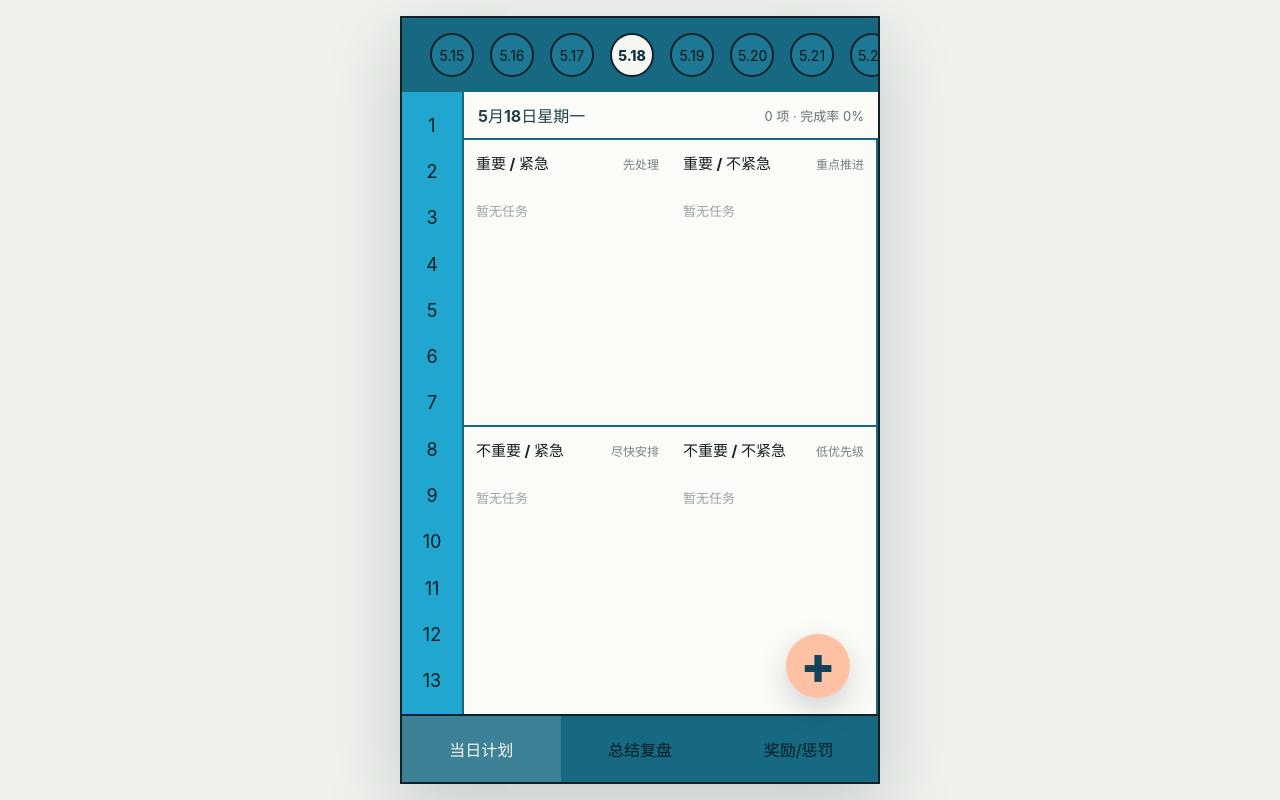
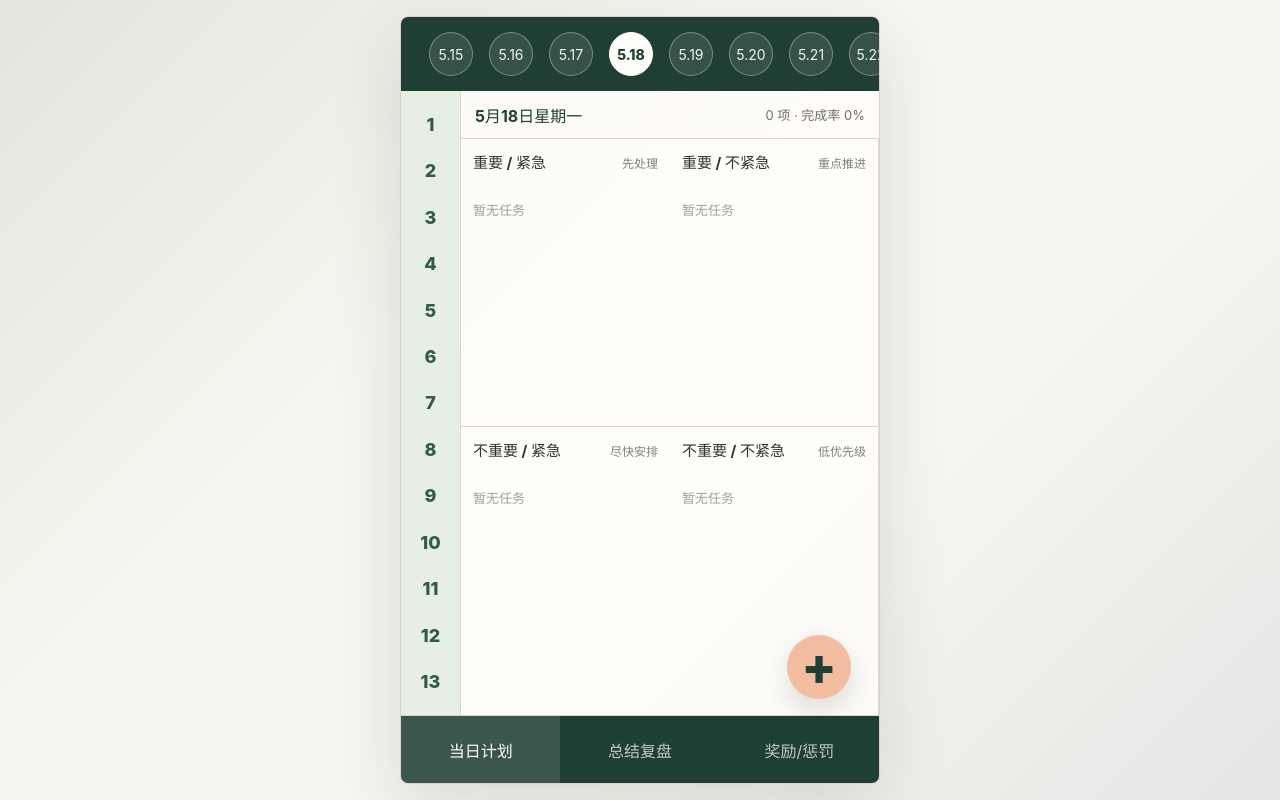
Before and after one commit to Mins-37/time-manager-app, a React (Vite) app: page / in a window 1280 px wide. Built offline with nearby package versions, Linux system fonts and the light colour scheme.

Commit message:
Refine planner board colors

```diff
--- a/src/App.css
+++ b/src/App.css
@@ -3,8 +3,11 @@
   display: grid;
   place-items: center;
   padding: 16px;
-  background: #eef1ec;
-  color: #172025;
+  background:
+    linear-gradient(135deg, rgba(81, 115, 91, 0.12), transparent 36%),
+    linear-gradient(315deg, rgba(55, 101, 135, 0.1), transparent 34%),
+    #f7f5ef;
+  color: #202326;
 }
 
 .phone-shell {
@@ -14,10 +17,21 @@
   width: min(480px, 100%);
   height: min(860px, calc(100vh - 32px));
   min-height: 640px;
-  border: 2px solid #10212a;
-  background: #f7f7f2;
+  border: 1px solid #d9d3c8;
+  border-radius: 8px;
+  background: #fffdfa;
   overflow: hidden;
-  box-shadow: 0 24px 70px rgba(22, 35, 42, 0.18);
+  box-shadow: 0 24px 70px rgba(45, 49, 43, 0.14);
+}
+
+.phone-shell::before {
+  content: '';
+  position: absolute;
+  inset: 74px 0 68px;
+  pointer-events: none;
+  background:
+    linear-gradient(135deg, rgba(81, 115, 91, 0.08), transparent 42%),
+    linear-gradient(315deg, rgba(141, 81, 73, 0.05), transparent 38%);
 }
 
 button,
@@ -27,12 +41,14 @@ select {
 }
 
 .date-rail {
+  position: relative;
+  z-index: 1;
   display: flex;
   align-items: center;
   gap: 16px;
   overflow-x: auto;
   padding: 14px 28px;
-  background: #176982;
+  background: #203f34;
   scrollbar-width: none;
 }
 
@@ -44,10 +60,10 @@ select {
   flex: 0 0 44px;
   width: 44px;
   height: 44px;
-  border: 2px solid #10212a;
+  border: 1px solid rgba(255, 253, 250, 0.32);
   border-radius: 50%;
-  background: #1d7893;
-  color: #07191f;
+  background: rgba(255, 253, 250, 0.1);
+  color: #eef4ed;
   cursor: pointer;
 }
 
@@ -57,12 +73,15 @@ select {
 }
 
 .date-chip.is-selected {
-  background: #f7f7f2;
-  color: #0f3441;
+  border-color: #fffdfa;
+  background: #fffdfa;
+  color: #203f34;
   font-weight: 800;
 }
 
 .tab-content {
+  position: relative;
+  z-index: 1;
   min-height: 0;
   overflow: hidden;
 }
@@ -76,21 +95,23 @@ select {
 .time-rail {
   display: grid;
   grid-template-rows: repeat(13, 1fr);
-  background: #20a6cf;
+  border-right: 1px solid #ddd7ca;
+  background: #e7efe4;
   padding: 10px 0;
 }
 
 .time-slot {
   border: 0;
   background: transparent;
-  color: #061d25;
+  color: #315b43;
   font-size: 18px;
+  font-weight: 800;
   text-align: center;
   cursor: pointer;
 }
 
 .time-slot:hover {
-  background: rgba(255, 255, 255, 0.18);
+  background: rgba(49, 91, 67, 0.09);
 }
 
 .quadrant-board {
@@ -99,8 +120,7 @@ select {
   grid-template-columns: repeat(2, minmax(0, 1fr));
   grid-template-rows: 48px repeat(2, minmax(0, 1fr));
   min-width: 0;
-  border-left: 2px solid #176982;
-  background: #fbfbf7;
+  background: rgba(255, 253, 250, 0.78);
 }
 
 .day-summary {
@@ -111,8 +131,8 @@ select {
   gap: 12px;
   min-width: 0;
   padding: 0 14px;
-  border-bottom: 2px solid #176982;
-  color: #24414a;
+  border-bottom: 1px solid #ddd7ca;
+  color: #203f34;
 }
 
 .day-summary strong,
@@ -123,7 +143,7 @@ select {
 }
 
 .day-summary span {
-  color: #627077;
+  color: #68706d;
   font-size: 13px;
 }
 
@@ -131,9 +151,10 @@ select {
   min-width: 0;
   min-height: 0;
   padding: 12px;
-  border-right: 2px solid #176982;
-  border-bottom: 2px solid #176982;
+  border-right: 1px solid #ddd7ca;
+  border-bottom: 1px solid #ddd7ca;
   overflow: auto;
+  background: rgba(255, 253, 250, 0.64);
 }
 
 .quadrant:nth-of-type(2n + 1) {
@@ -155,10 +176,11 @@ select {
 .quadrant-heading h2 {
   margin: 0;
   font-size: 15px;
+  color: #303330;
 }
 
 .quadrant-heading span {
-  color: #758087;
+  color: #7d827b;
   font-size: 12px;
 }
 
@@ -169,7 +191,7 @@ select {
 
 .quadrant-empty {
   margin: 18px 0 0;
-  color: #9ba3a7;
+  color: #9aa19a;
   font-size: 13px;
 }
 
@@ -179,14 +201,15 @@ select {
   gap: 6px;
   align-items: center;
   padding: 8px;
-  border: 1px solid #d7ddd7;
+  border: 1px solid #ddd7ca;
   border-radius: 7px;
-  background: #ffffff;
+  background: rgba(255, 253, 250, 0.92);
+  box-shadow: 0 8px 18px rgba(45, 49, 43, 0.05);
 }
 
 .plan-task.is-done {
-  background: #eef2eb;
-  color: #7a8581;
+  background: #f0eee7;
+  color: #787d77;
 }
 
 .task-check,
@@ -201,9 +224,9 @@ select {
 .task-check {
   width: 24px;
   height: 24px;
-  border: 2px solid #176982;
+  border: 2px solid #9aa398;
   border-radius: 50%;
-  color: #176982;
+  color: #203f34;
   font-weight: 900;
 }
 
@@ -224,7 +247,7 @@ select {
 }
 
 .task-card-content small {
-  color: #6e7d82;
+  color: #68706d;
 }
 
 .task-delete {
@@ -241,33 +264,39 @@ select {
   height: 64px;
   border: 0;
   border-radius: 50%;
-  background: #ffc1a3;
-  color: #11445a;
+  background: #f4bda2;
+  color: #203f34;
   font-size: 52px;
   line-height: 1;
   font-weight: 800;
   cursor: pointer;
-  box-shadow: 0 12px 30px rgba(22, 35, 42, 0.18);
+  box-shadow: 0 12px 30px rgba(45, 49, 43, 0.16);
+}
+
+.floating-add:hover {
+  background: #efad8d;
 }
 
 .bottom-tabs {
+  position: relative;
+  z-index: 1;
   display: grid;
   grid-template-columns: repeat(3, 1fr);
-  border-top: 2px solid #10212a;
-  background: #176982;
+  border-top: 1px solid #ddd7ca;
+  background: #203f34;
 }
 
 .bottom-tabs button {
   border: 0;
   background: transparent;
-  color: #061d25;
+  color: rgba(255, 253, 250, 0.72);
   font-size: 16px;
   cursor: pointer;
 }
 
 .bottom-tabs button.is-active {
-  background: rgba(255, 255, 255, 0.16);
-  color: #f7f7f2;
+  background: rgba(255, 253, 250, 0.12);
+  color: #fffdfa;
   font-weight: 800;
 }
 
@@ -286,7 +315,7 @@ select {
 
 .placeholder-view p {
   margin: 0;
-  color: #69767a;
+  color: #68706d;
 }
 
 .task-panel-backdrop {
@@ -296,7 +325,7 @@ select {
   display: grid;
   place-items: end center;
   padding: 16px;
-  background: rgba(10, 16, 19, 0.4);
+  background: rgba(32, 35, 38, 0.36);
 }
 
 .task-panel {
@@ -305,8 +334,9 @@ select {
   width: min(440px, 100%);
   padding: 18px;
   border-radius: 8px;
-  background: #f9faf6;
-  box-shadow: 0 18px 50px rgba(13, 20, 24, 0.24);
+  border: 1px solid #ddd7ca;
+  background: #fffdfa;
+  box-shadow: 0 18px 50px rgba(45, 49, 43, 0.2);
 }
 
 .task-panel-header {
@@ -326,8 +356,8 @@ select {
   height: 36px;
   border: 0;
   border-radius: 50%;
-  background: #edf1ec;
-  color: #364348;
+  background: #f0eee7;
+  color: #3f4843;
   cursor: pointer;
   font-size: 24px;
 }
@@ -338,7 +368,7 @@ select {
 }
 
 .field span {
-  color: #59666b;
+  color: #626a65;
   font-size: 13px;
   font-weight: 800;
 }
@@ -348,11 +378,17 @@ select {
   width: 100%;
   min-height: 46px;
   box-sizing: border-box;
-  border: 1px solid #d3d9d4;
+  border: 1px solid #d7d1c4;
   border-radius: 7px;
-  background: #ffffff;
-  color: #172025;
+  background: #fffdfa;
+  color: #202326;
   padding: 10px 12px;
+}
+
+.field input:focus,
+.field select:focus {
+  border-color: #3c6b51;
+  outline: 3px solid rgba(60, 107, 81, 0.18);
 }
 
 .form-grid {
@@ -367,9 +403,9 @@ select {
   gap: 10px;
   min-height: 46px;
   padding: 0 12px;
-  border: 1px solid #d3d9d4;
+  border: 1px solid #d7d1c4;
   border-radius: 7px;
-  background: #ffffff;
+  background: #fffdfa;
   font-weight: 800;
 }
 
@@ -382,10 +418,14 @@ select {
   min-height: 48px;
   border: 0;
   border-radius: 7px;
-  background: #176982;
+  background: #203f34;
   color: #ffffff;
   font-weight: 900;
   cursor: pointer;
+}
+
+.panel-save:hover {
+  background: #2c5948;
 }
 
 @media (max-width: 520px) {
```
